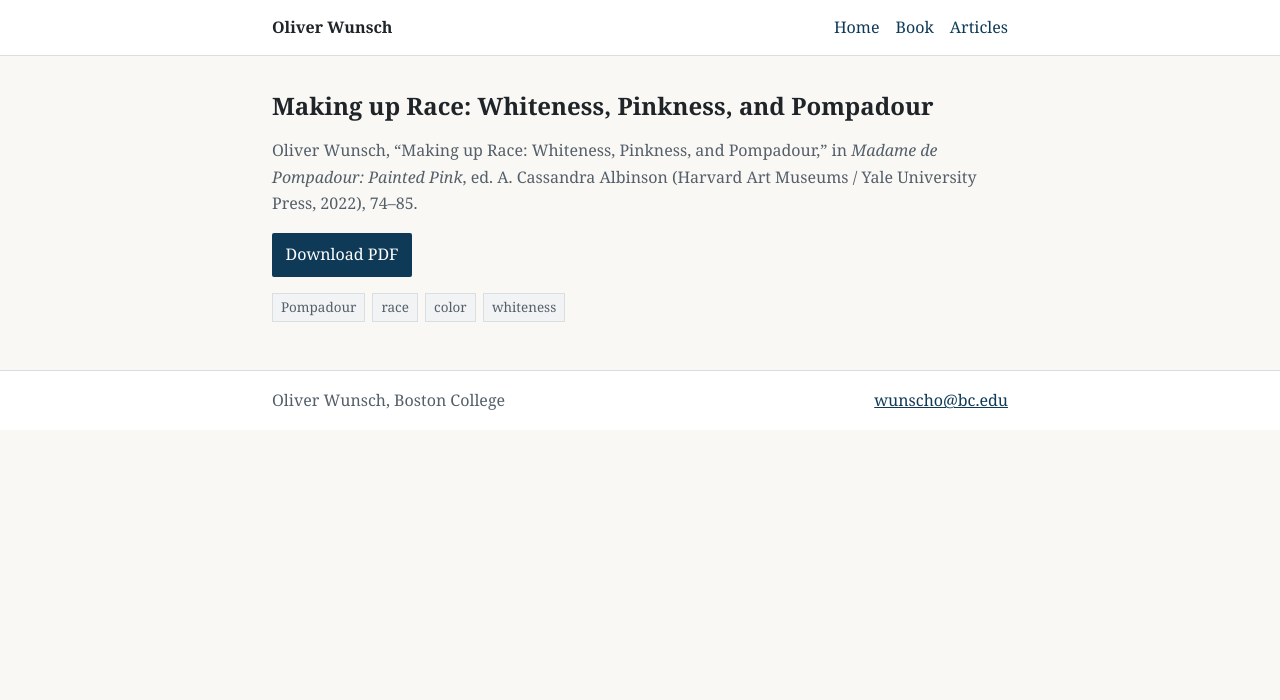
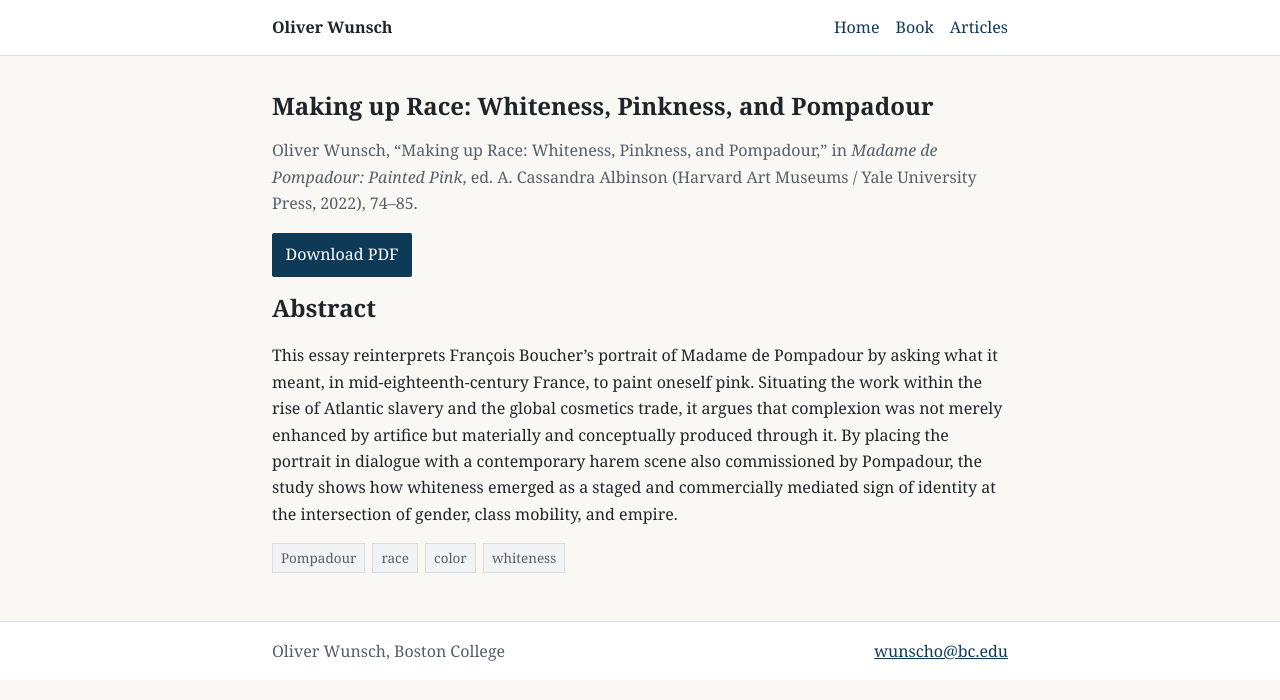
Before and after one commit to owunsch/owunsch.github.io, a Jekyll site: the page built from _articles/making-up-race-whiteness-pinkness-pompadour-2022.md, in a window 1280 px wide. Shown: the top 700 px of the page. Built offline with Jekyll 4.4.1, drawn with Linux system fonts in a browser that asks for light colours.

Commit message:
abstracts

```diff
--- a/_articles/making-up-race-whiteness-pinkness-pompadour-2022.md
+++ b/_articles/making-up-race-whiteness-pinkness-pompadour-2022.md
@@ -12,7 +12,7 @@ pages: "74–85"
 doi: ""
 external_url: ""
 pdf: "/assets/pdfs/wunsch-making-up-race-2022.pdf"
-abstract: ""
+abstract: "This essay reinterprets François Boucher’s portrait of Madame de Pompadour by asking what it meant, in mid-eighteenth-century France, to paint oneself pink. Situating the work within the rise of Atlantic slavery and the global cosmetics trade, it argues that complexion was not merely enhanced by artifice but materially and conceptually produced through it. By placing the portrait in dialogue with a contemporary harem scene also commissioned by Pompadour, the study shows how whiteness emerged as a staged and commercially mediated sign of identity at the intersection of gender, class mobility, and empire."
 tags:
   - "Pompadour"
   - "race"
```
Also changed, not shown: _articles/aesthetic-redemption-black-body-2025.md (+1 -1 lines), _articles/diderot-materiality-of-posterity-2018.md (+1 -1 lines).
